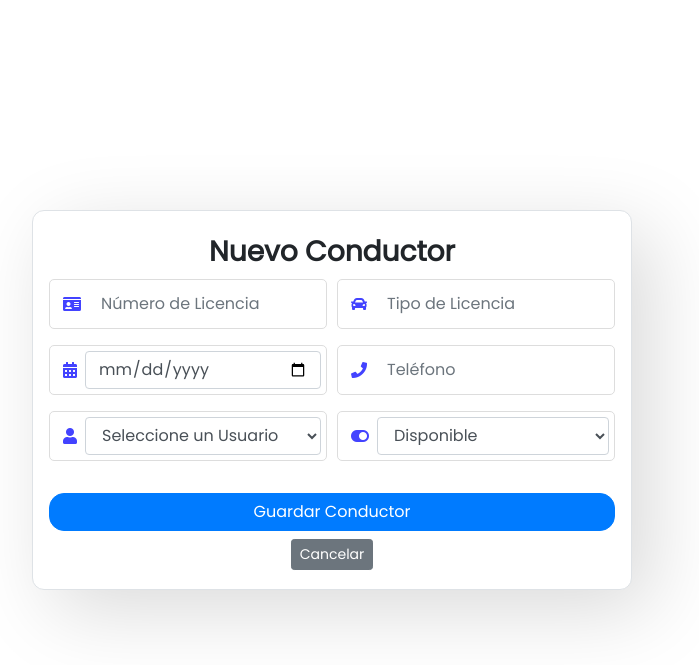
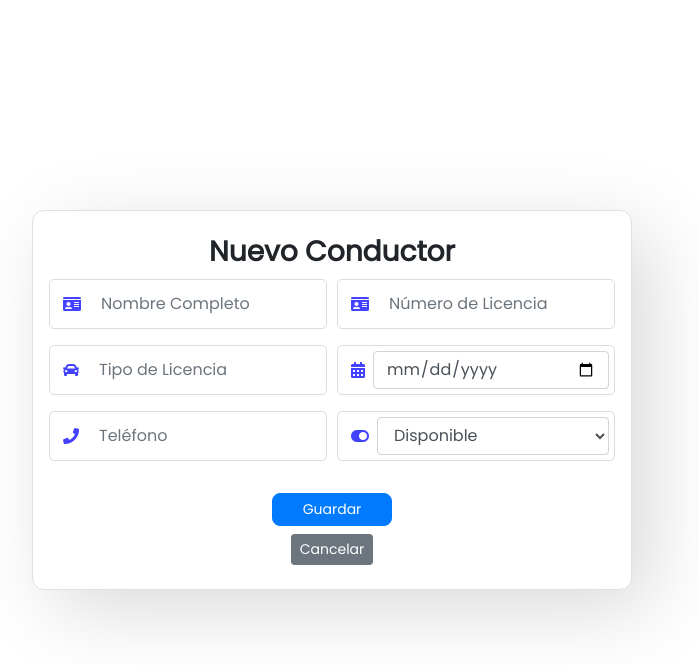
Before and after one commit to JoseMiguel2508/SI3-Grupo3, a PHP site: page /registro_conductor.php in a window 1280 px wide. Shown: the top 665 px of the page, without its empty margins (308-1007 px from the left). Run offline with PHP 8.4, Linux system fonts and the light colour scheme; some libraries are stand-ins or nearby versions.

Commit message:
Registro de Conductores en la DB

```diff
--- a/CONTROLADOR/css/form_style.css
+++ b/CONTROLADOR/css/form_style.css
@@ -45,10 +45,15 @@ a:hover {
     cursor: pointer
 }
 
-.btn.btn-primary {
-    margin-top: 20px;
-    border-radius: 15px
+.btn-primary {
+    width: auto; /* Hace que el botón se ajuste al texto */
+    min-width: 120px; /* Ajusta este valor según lo que necesites */
+    padding: 5px 15px;
+    font-size: 14px;
+    border-radius: 8px;
 }
+
+
 
 .panel {
     min-height: 380px;
@@ -124,4 +129,5 @@ a[target='_blank'] {
     .bordert:after {
         left: 25%
     }
+
 }
--- a/VISTA/registro_conductor.php
+++ b/VISTA/registro_conductor.php
@@ -15,46 +15,48 @@
             <div class="panel-heading">
                 <h3 class="pt-2 font-weight-bold">Nuevo Conductor</h3>
             </div>
+
+            <?php if (isset($_GET['mensaje']) && $_GET['mensaje'] == 'registrado'): ?>
+                <div class="alert alert-success text-center">¡Conductor registrado correctamente!</div>
+            <?php elseif (isset($_GET['error']) && $_GET['error'] == 'fallo'): ?>
+                <div class="alert alert-danger text-center">Error al registrar el conductor. Intente de nuevo.</div>
+            <?php endif; ?>
+
             <div class="panel-body">
-                <form action="guardar_conductor.php" method="POST" class="registration-form">
+                <form action="../CONTROLADOR/ConductorController.php" method="POST" id="registroForm">
                     <div class="form-row">
                         <div class="form-group col-md-6">
                             <div class="input-field">
                                 <span class="fas fa-id-card p-2"></span>
-                                <input type="text" class="form-control" name="numero_licencia" placeholder="Número de Licencia" required>
+                                <input type="text" class="form-control" name="nombre_completo" placeholder="Nombre Completo" pattern="[A-Za-z\s]+" title="Solo letras y espacios permitidos" required>
                             </div>
                         </div>
                         <div class="form-group col-md-6">
                             <div class="input-field">
-                                <span class="fas fa-car p-2"></span>
-                                <input type="text" class="form-control" name="tipo_licencia" placeholder="Tipo de Licencia" required>
+                                <span class="fas fa-id-card p-2"></span>
+                                <input type="text" class="form-control" name="numero_licencia" placeholder="Número de Licencia" pattern="[0-9]+" title="Solo números permitidos" required>
                             </div>
                         </div>
                     </div>
                     <div class="form-row">
                         <div class="form-group col-md-6">
                             <div class="input-field">
-                                <span class="fas fa-calendar-alt p-2"></span>
-                                <input type="date" class="form-control" name="fecha_vencimiento_licencia" required>
+                                <span class="fas fa-car p-2"></span>
+                                <input type="text" class="form-control" name="tipo_licencia" placeholder="Tipo de Licencia" pattern="[A-Za-z\s]+" title="Solo letras y espacios permitidos" required>
                             </div>
                         </div>
                         <div class="form-group col-md-6">
                             <div class="input-field">
-                                <span class="fas fa-phone p-2"></span>
-                                <input type="text" class="form-control" name="telefono" placeholder="Teléfono" required>
+                                <span class="fas fa-calendar-alt p-2"></span>
+                                <input type="date" class="form-control" name="fecha_vencimiento_licencia" required>
                             </div>
                         </div>
                     </div>
                     <div class="form-row">
                         <div class="form-group col-md-6">
                             <div class="input-field">
-                                <span class="fas fa-user p-2"></span>
-                                <select class="form-control" name="usuario" required>
-                                    <option value="">Seleccione un Usuario</option>
-                                    <option value="usuario1">Usuario 1</option>
-                                    <option value="usuario2">Usuario 2</option>
-                                    <option value="usuario3">Usuario 3</option>
-                                </select>
+                                <span class="fas fa-phone p-2"></span>
+                                <input type="text" class="form-control" name="telefono" placeholder="Teléfono" pattern="[0-9]+" title="Solo números permitidos" required>
                             </div>
                         </div>
                         <div class="form-group col-md-6">
@@ -69,7 +71,9 @@
                             </div>
                         </div>
                     </div>
-                    <button type="submit" class="btn btn-primary btn-block mt-3">Guardar Conductor</button>
+                    <div class="text-center">
+                        <button type="submit" class="btn btn-primary btn-sm mt-3 px-3">Guardar</button>
+                    </div>
                     <div class="text-center mt-2">
                         <a href="conductores.php" class="btn btn-secondary btn-sm">Cancelar</a>
                     </div>
```
Also changed, not shown: CONTROLADOR/ConductorController.php (added, +22 -0 lines), MODELO/Conductor.php (added, +26 -0 lines), MODELO/conex_consulta.php (+15 -2 lines), VISTA/control_conductor.php (+17 -1 lines).
